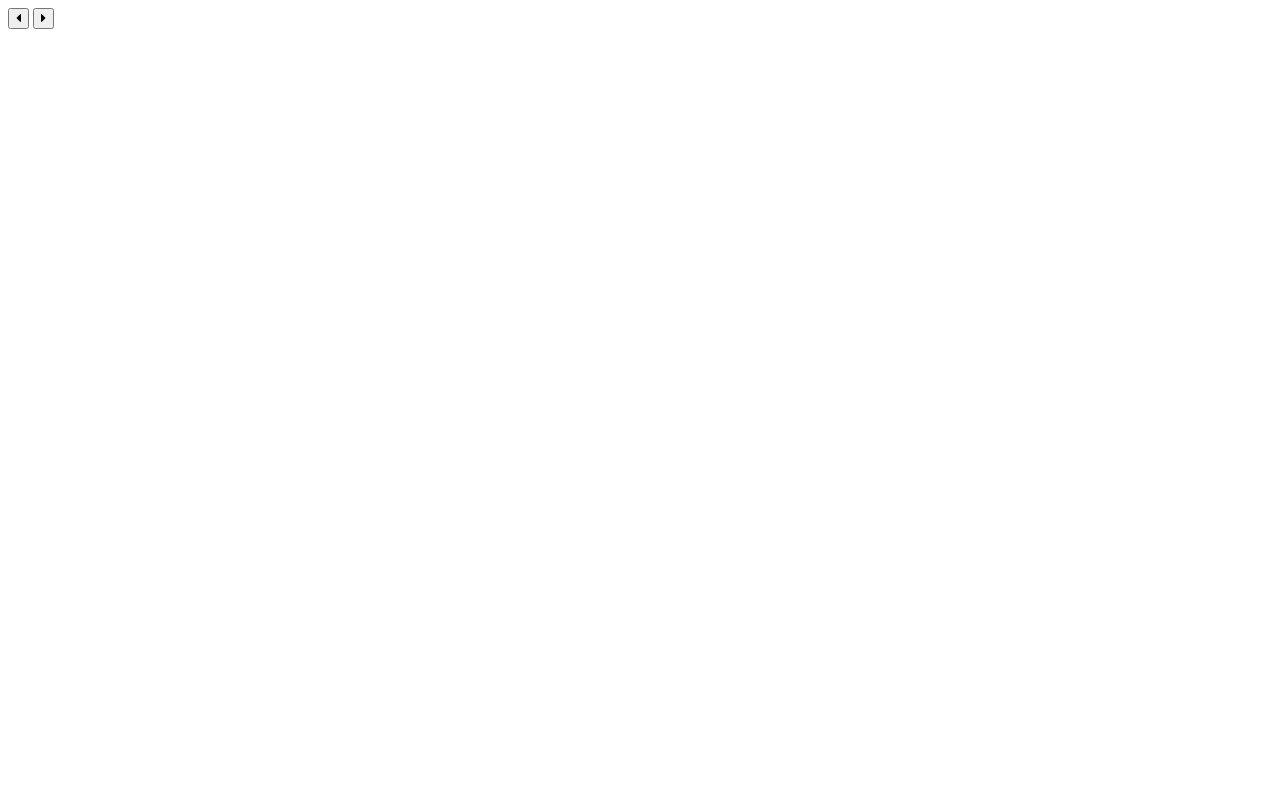
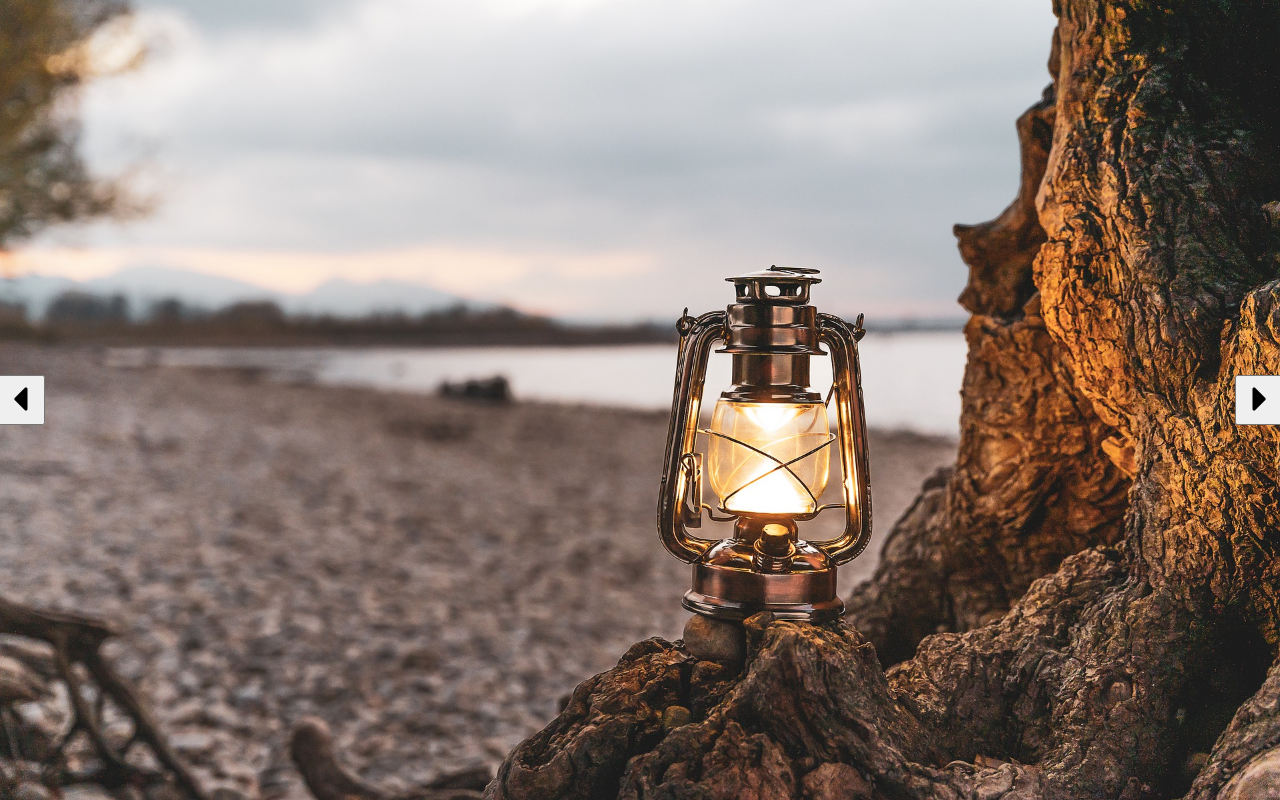
Before and after one commit to ojedam13/Images_Slider, a plain HTML site: page index.html in a window 1280 px wide. Drawn offline with Linux system fonts and the light colour scheme.

Commit message:
estilos del boton

```diff
--- a/index.html
+++ b/index.html
@@ -11,7 +11,7 @@
 </head>
 <body>
     <div class="container">
-        <div class="imagencontainer">
+        <div class="imagenContainer">
             <button class="btn btn-left"><i class="fas fa-caret-left"></i></button>
             <button class="btn btn-right"><i class="fas fa-caret-right"></i></button>
         </div>
--- a/style.css
+++ b/style.css
@@ -0,0 +1,42 @@
+*{
+    margin: 0;
+    padding: 0;
+    box-sizing: border-box;
+}
+
+body{
+    font-family: sans-serif;
+    background: #fff;
+}
+
+.container{
+    line-height: 1.4;
+    overflow: hidden;
+}
+
+.container .imagenContainer{
+    min-height: 100vh;
+    width: 100%;
+    background: url('./img/1.jpg');
+    background-size: cover;
+    background-position: center;
+}
+
+.btn-left{
+    position: absolute;
+    top: 50%;
+    left: 20px;
+    height: 50px;
+    width: 50px;
+    font-size: 2.5rem;
+    transform: translate(-50%,-50%);
+}
+.btn-right{
+    position: absolute;
+    top: 50%;
+    right: 20px;
+    height: 50px;
+    width: 50px;
+    font-size: 2.5rem;
+    transform: translate(50%,-50%);
+}
```
